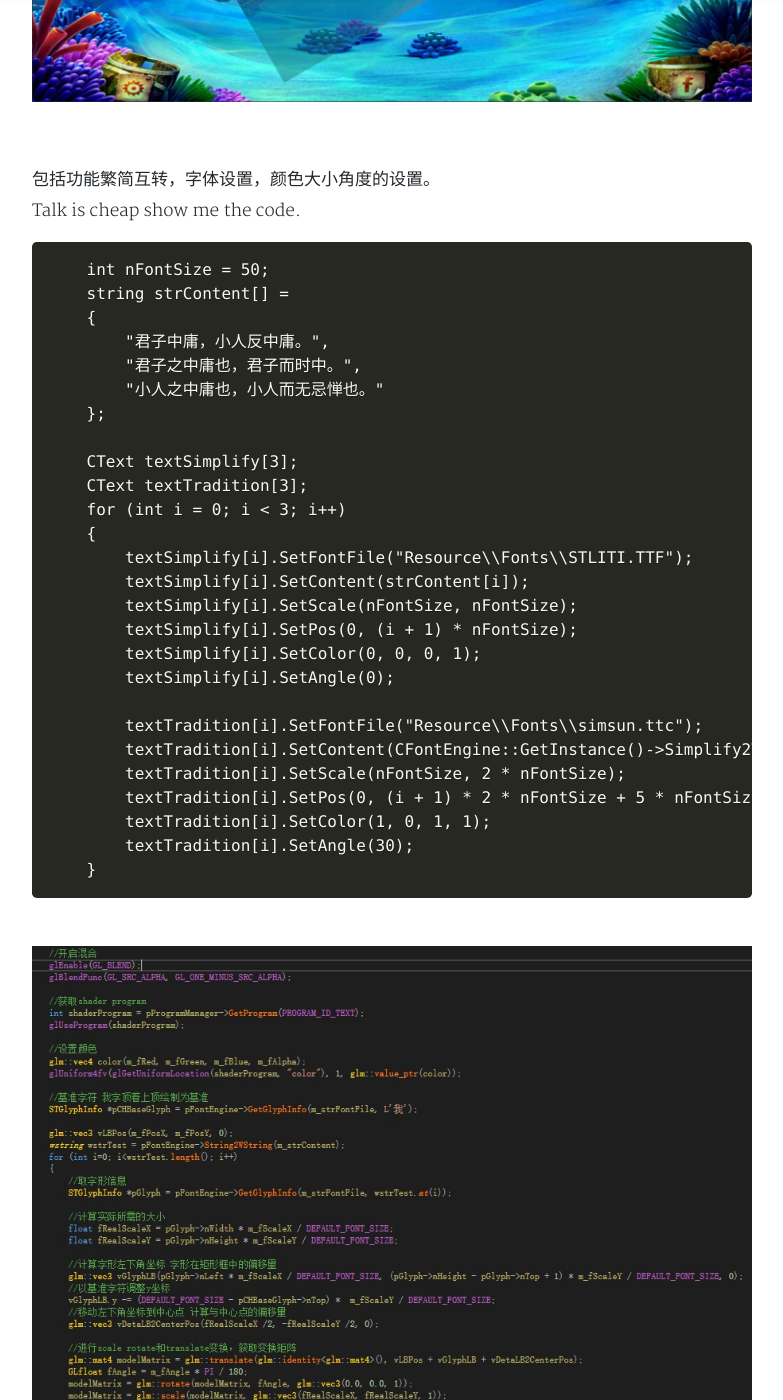
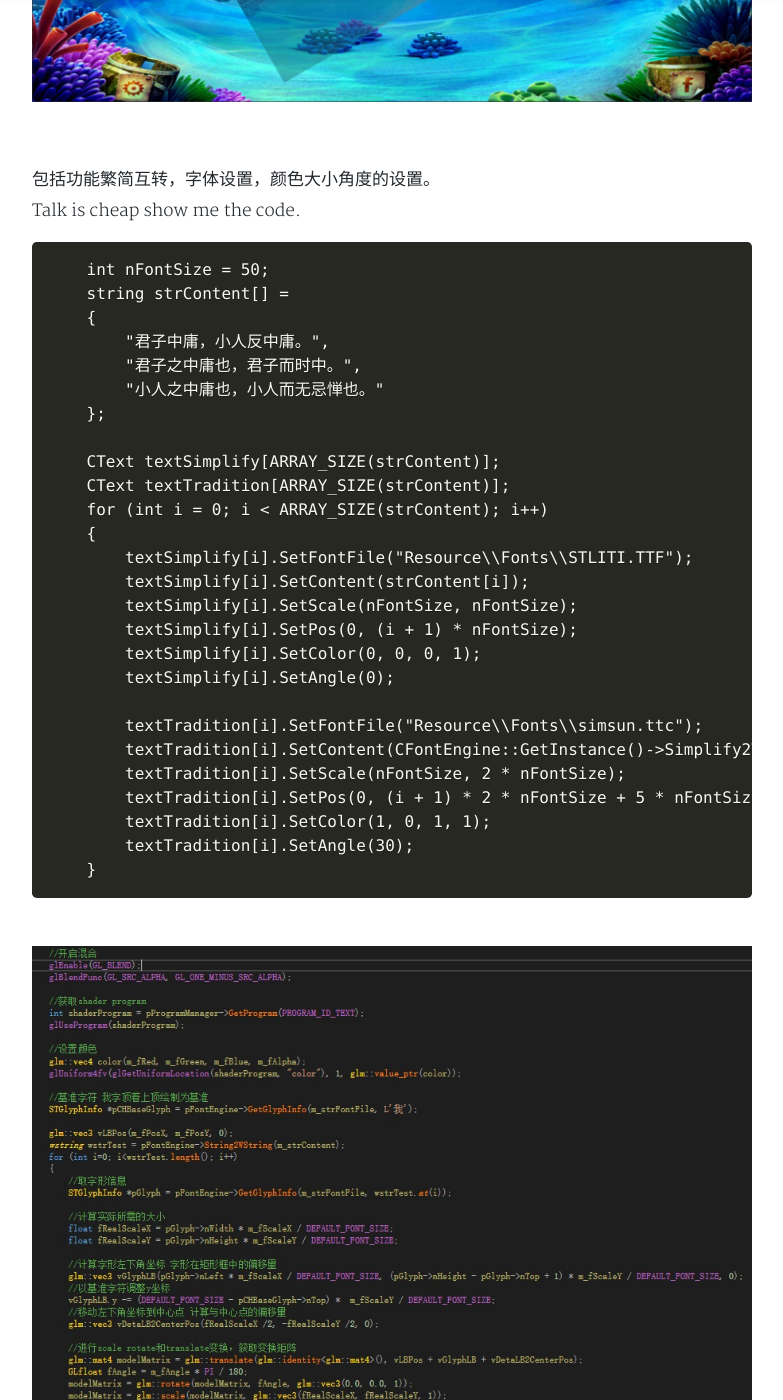
Before and after one commit to xianfa/xianfa.github.io, a Jekyll site: the page built from _posts/game/2019-12-18-OpenGL实现打砖块.md, in a window 1280 px wide and 1400 px high, scrolled down 793 px. Shown: the whole window, without its empty margins (248-1031 px from the left). Built offline with Jekyll 4.4.1, drawn with Linux system fonts in a browser that asks for light colours; nearby versions of some CDN libraries; our own code applies the rules of GitHub Pages for plain Markdown files; a style sheet for code colours, icons or effects is not loaded; some of the changed text lies outside the part shown.

Commit message:
edit brick game

```diff
--- a/_posts/game/2019-12-18-OpenGL实现打砖块.md
+++ b/_posts/game/2019-12-18-OpenGL实现打砖块.md
@@ -15,9 +15,9 @@ Talk is cheap show me the code.
 		"小人之中庸也，小人而无忌惮也。"
 	};
 
-	CText textSimplify[3];
-	CText textTradition[3];
-	for (int i = 0; i < 3; i++)
+	CText textSimplify[ARRAY_SIZE(strContent)];
+	CText textTradition[ARRAY_SIZE(strContent)];
+	for (int i = 0; i < ARRAY_SIZE(strContent); i++)
 	{
 		textSimplify[i].SetFontFile("Resource\\Fonts\\STLITI.TTF");
 		textSimplify[i].SetContent(strContent[i]);
```
Also changed, not shown: other parts of _posts/game/2019-12-18-OpenGL实现打砖块.md (+2 -2 lines).
